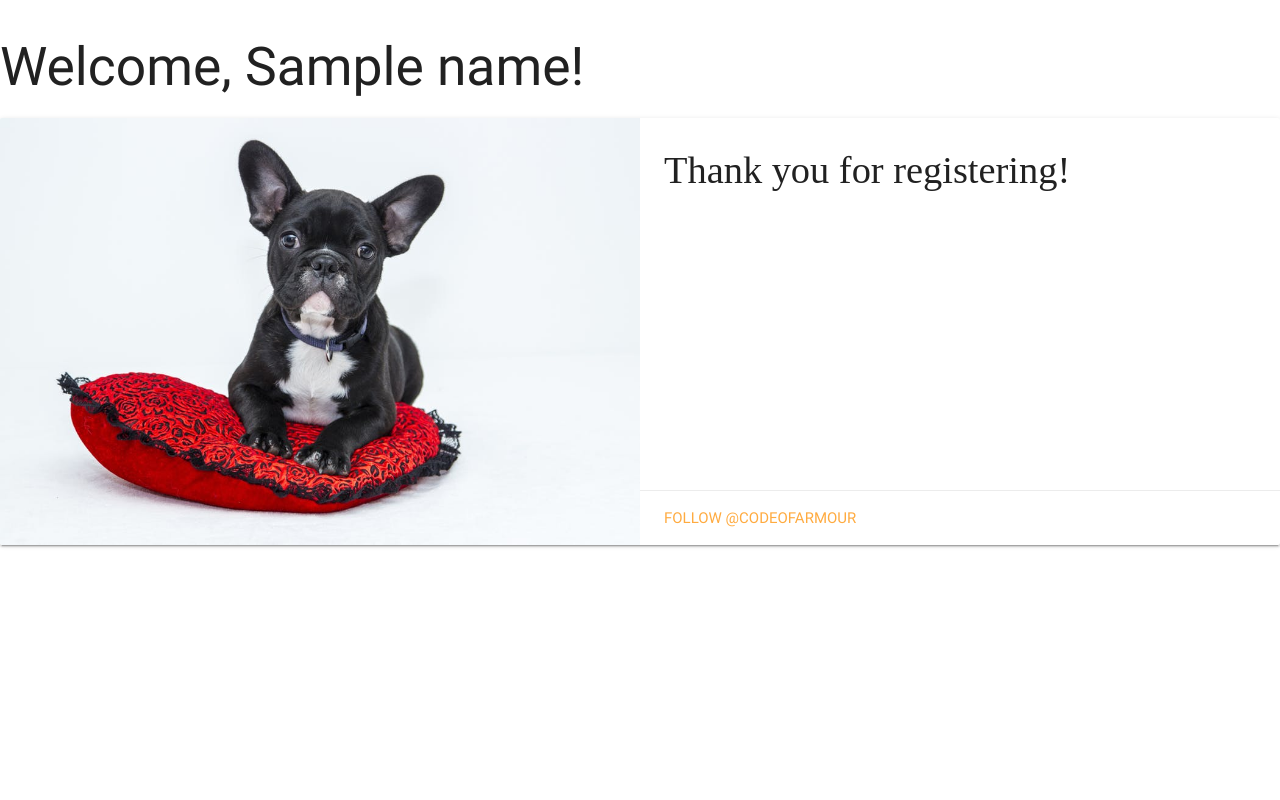
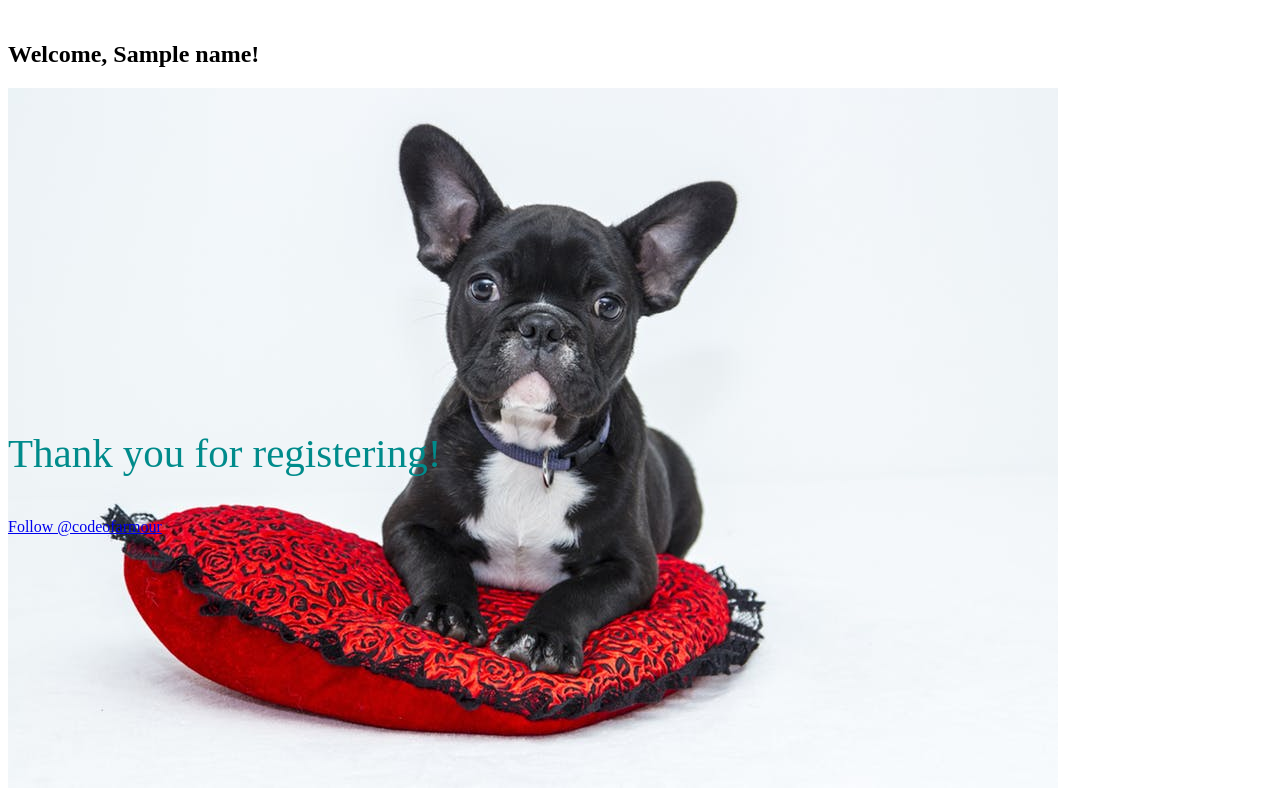
Before and after one commit to codeofarmour/user-signup, a Flask app: template templates/welcome.html in a window 1280 px wide. Run offline with Flask 2, Linux system fonts and the light colour scheme; the template is opened without the code that fills it: most values are stand-ins (such as "Sample title", 1, 10 or a date in 2020); some libraries are stand-ins or nearby versions; some web fonts are replaced.

Commit message:
final revision. honest.

```diff
--- a/main.py
+++ b/main.py
@@ -57,7 +57,7 @@
         confirm_error = ""
 
     email_len = len(email)
-    #pattern = re.compile('r[a-zA-Z0-9_.+-]+@[a-zA-Z0-9-]+\.[a-zA-Z0-9-.]+')
+    #pattern = re.compile(r'[a-zA-Z0-9_.+-]+@[a-zA-Z0-9-]+\.[a-zA-Z0-9-.]+')
     #success = pattern.finditer(email)
 
     if email:
@@ -66,7 +66,7 @@
         elif contains_character(email, " "):
             email_error = "Email cannot contain spaces"
         #elif pattern != success:
-       #     email_error = "Email must contain one '@' character and one '.' character"
+        #    email_error = "Email must contain one '@' character and one '.' character"
         elif '@' not in email or '@@' in email or '.' not in email or '..' in email:
             email_error = "Email must contain one '@' character and one '.' character"
         else:
--- a/static/styles.css
+++ b/static/styles.css
@@ -13,3 +13,9 @@
     font-size: 2.56rem;
     font-family:'Bellefair', serif;
 }
+
+.card-image {
+    width: 300px;
+    height: 300px;
+
+}
--- a/templates/base.html
+++ b/templates/base.html
@@ -8,10 +8,10 @@
         <link rel="stylesheet" href="static/styles.css" type="text/css">
         <link href="https://fonts.googleapis.com/css?family=Bellefair" rel="stylesheet">
         <!-- Compiled and minified CSS -->
-        <link rel="stylesheet" href="https://cdnjs.cloudflare.com/ajax/libs/materialize/0.100.2/css/materialize.min.css">
-        <!-- Compiled and minified JavaScript -->
-        <script type="text/javascript" src="https://code.jquery.com/jquery-2.1.1.min.js></script>
-        <script src="https://cdnjs.cloudflare.com/ajax/libs/materialize/0.100.2/js/materialize.min.js"></script>
+        <!--<link rel="stylesheet" href="https://cdnjs.cloudflare.com/ajax/libs/materialize/0.100.2/css/materialize.min.css">
+        <!- Compiled and minified JavaScript -->
+        <!--<script type="text/javascript" src="https://code.jquery.com/jquery-2.1.1.min.js></script>
+        <script src="https://cdnjs.cloudflare.com/ajax/libs/materialize/0.100.2/js/materialize.min.js"></script> -->
         <style>
         .error {
             color: red;
```
